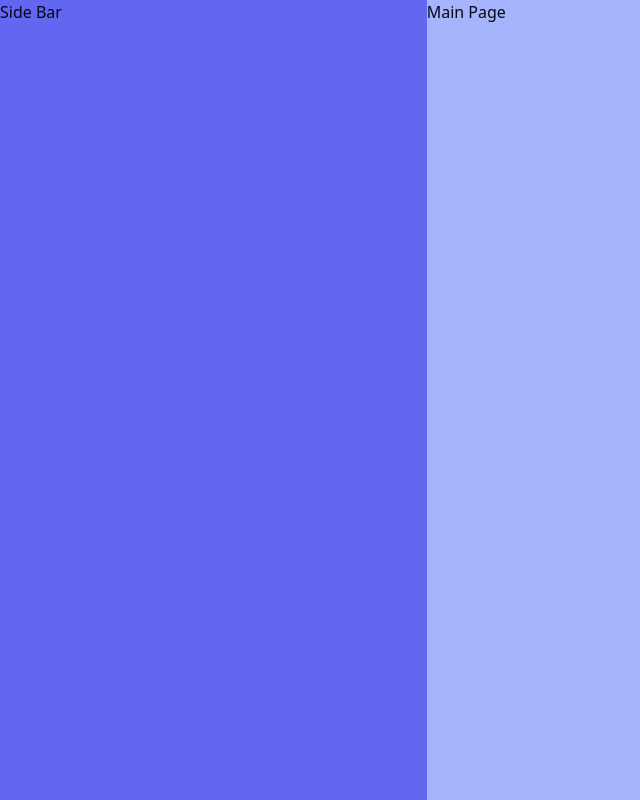
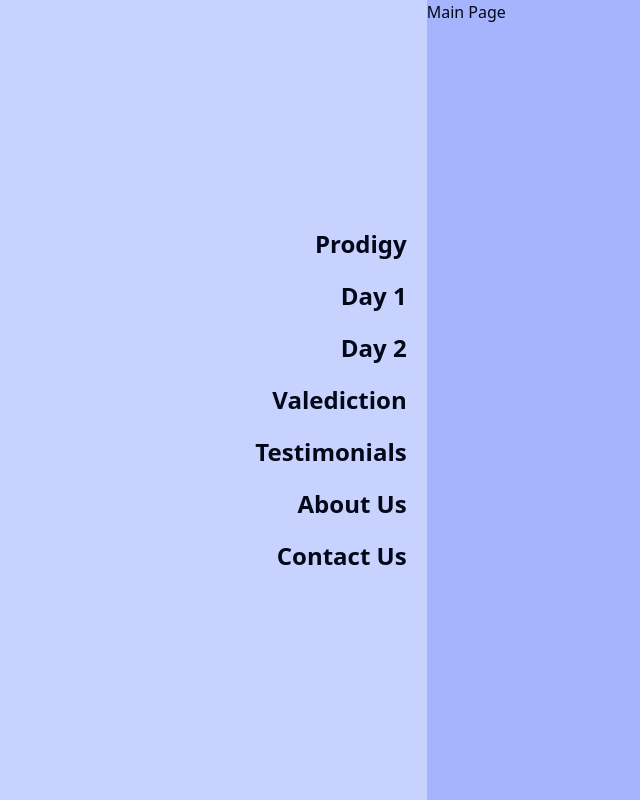
Before and after one commit to Ts-A/Prodigy-Webops, a React (Vite) app: page / in a window 1280 px wide. Shown: the whole page, without its empty margins (0-640 px from the left). Built offline with nearby package versions, Linux system fonts and the light colour scheme.

Commit message:
add sidebar

```diff
--- a/src/components/Layout.jsx
+++ b/src/components/Layout.jsx
@@ -1,9 +1,10 @@
 import React from "react";
+import Sidebar from "./Sidebar";
 
 const Layout = () => {
   return (
     <div className="grid grid-cols-3 h-full">
-      <div className="bg-indigo-500">Side Bar</div>
+      <Sidebar />
       <div className="bg-indigo-300 col-span-2">Main Page</div>
     </div>
   );
--- /dev/null
+++ b/src/components/Sidebar.jsx
@@ -0,0 +1,51 @@
+const Sidebar = () => {
+  const sidebarItems = [
+    {
+      id: 1,
+      label: "Prodigy",
+      url: "",
+    },
+    {
+      id: 2,
+      label: "Day 1",
+      url: "",
+    },
+    {
+      id: 3,
+      label: "Day 2",
+      url: "",
+    },
+    {
+      id: 4,
+      label: "Valediction",
+      url: "",
+    },
+    {
+      id: 5,
+      label: "Testimonials",
+      url: "",
+    },
+    {
+      id: 7,
+      label: "About Us",
+      url: "",
+    },
+    {
+      id: 8,
+      label: "Contact Us",
+      url: "",
+    },
+  ];
+
+  return (
+    <ul className="list-style-none bg-indigo-200 flex flex-col justify-center h-full items-end pr-5 text-2xl font-semibold gap-5">
+      {sidebarItems.map((item) => (
+        <li className="hover:underline cursor-pointer" key={item.id}>
+          {item.label}
+        </li>
+      ))}
+    </ul>
+  );
+};
+
+export default Sidebar;
```
